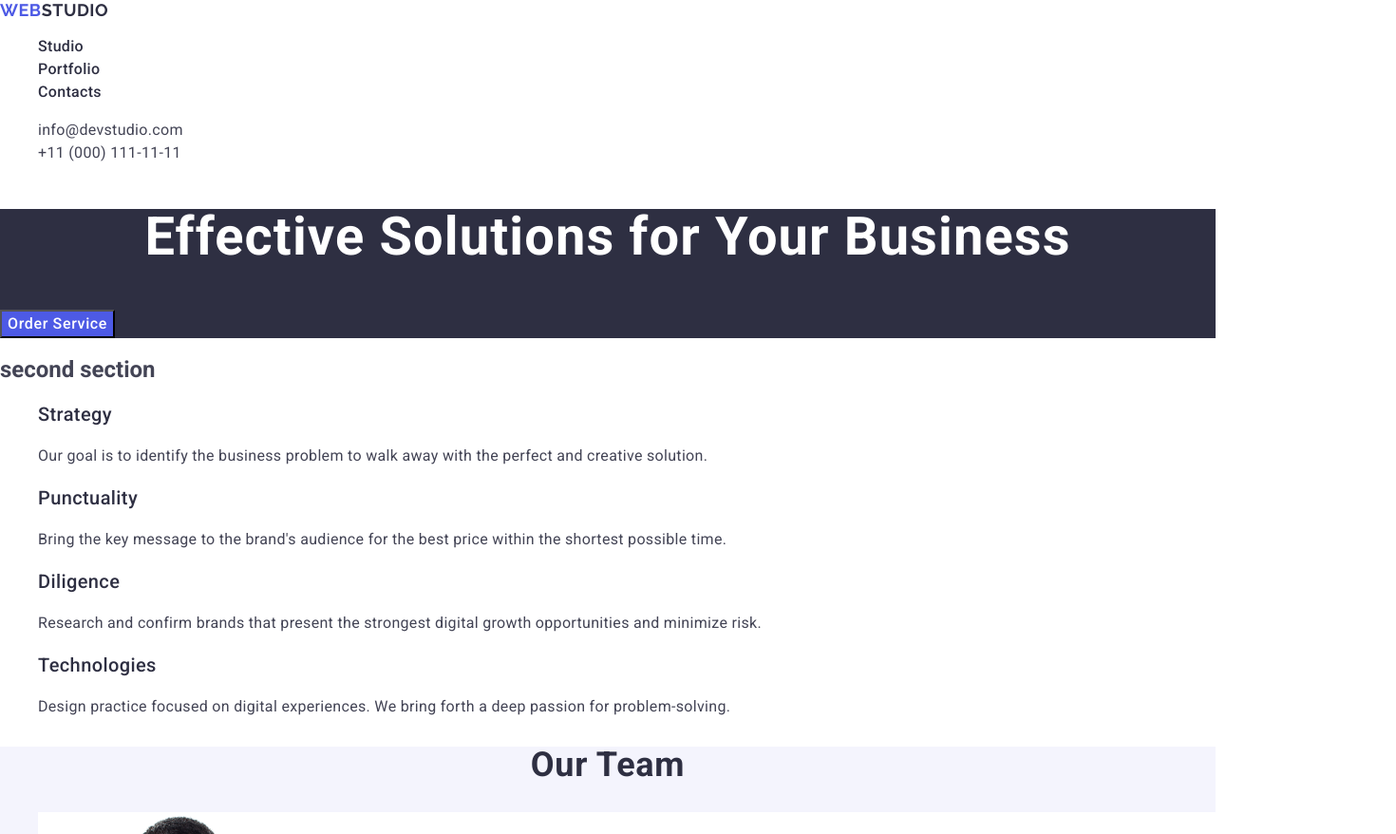
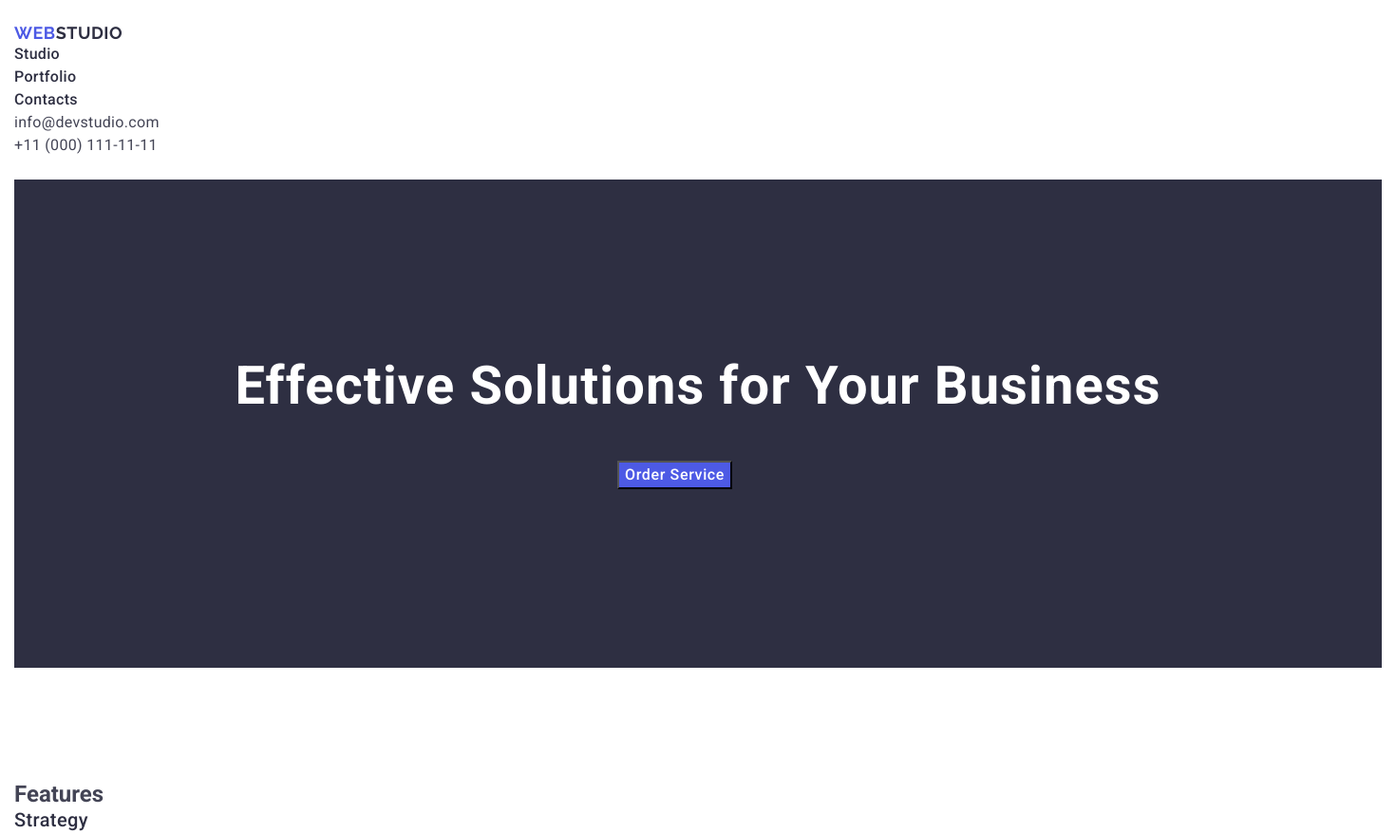
Before and after one commit to kerk911/goit-markup-hw-03, a plain HTML site: page index.html in a window 1280 px wide. Shown: the top 878 px of the page at 95% size, 1470 px wide, since content can reach past the window. Drawn offline with nearby package versions, Linux system fonts and the light colour scheme.

Commit message:
css pd mg

```diff
--- a/css/styles.css
+++ b/css/styles.css
@@ -2,14 +2,37 @@ body {
     font-family: "Roboto", sans-serif;
     color:#434455;
     background-color: #FFFFFF;
+    margin: 0;
+    padding: 0;
 }
 
 ul {
     list-style-type: none;
+    margin-top: 0;
+    margin-bottom: 0;
+    padding-left: 0;
 }
 
 a {
     text-decoration: none;
+}
+
+p,h1,h2,h3,h4,h5,h6 {
+    margin-top: 0;
+    margin-bottom: 0;
+}
+
+.conteiner {
+        width:1470px;
+        padding-left: 15px;
+        padding-right: 15px;
+        display: block;
+        margin: 0 auto;
+    }
+
+.header {
+    padding-top: 24px;
+    padding-bottom: 24px;
 }
 
 .logo {
@@ -19,8 +42,9 @@ a {
     line-height: 1.17;
     letter-spacing: 0.03em;
     text-transform: uppercase;
-    color: #4d5ae5
+    color: #4d5ae5;
 }
+
 .logo-color {
     font-family: "Raleway", sans-serif;
     font-weight: 700;
@@ -30,10 +54,17 @@ a {
     text-transform: uppercase;
     color: #2e2f42
 }
+
+.navigation-menu-list {
+    margin: 0 auto;
+    padding-left: 80;
+}
+
 .navigation-menu-list:hover,
 .navigation-menu-list:focus{
     color: #404bbf
 }
+
 .header-menu-item-link {
     font-weight: 500;
     font-size: 16px;
@@ -41,13 +72,16 @@ a {
     letter-spacing: 0.02em;
     color: #2e2f42;
 }
+
 .header-menu-item-link:hover,
 .header-menu-item-link:focus {
     color: #404bbf
 }
+
 .header-adress {
     font-style: normal;
 }
+
 .header-adress-link {
     font-weight: 400;
     font-size: 16px;
@@ -55,13 +89,18 @@ a {
     letter-spacing: 0.02em;
     color: #434455;
 }
+
 .header-adress-link:hover,
 .header-adress-link:focus {
     color: #404bbf;
 }
+
 .main-section {
+    padding-top: 188px;
+    padding-bottom: 188px;
     background-color: #2e2f42;
 }
+
 .main-heading {
     font-weight: 700;
     font-size: 56px;
@@ -70,6 +109,7 @@ a {
     text-align: center;
     background: #2e2f42;
     color: #fff;
+    margin-bottom: 48px;
 }
 
 .main-button {
@@ -81,11 +121,18 @@ a {
     letter-spacing: 0.04em;
     color: #fff;
     cursor: pointer;
+    margin-right: 636px;
+    margin-left: 635px;
 }
 
 .main-button:hover,
 .main-button:focus {
     background: #404bbf;
+}
+
+.about-section{
+    padding-top: 120px;
+    padding-bottom: 120px;
 }
 
 .about-item-header {
@@ -94,6 +141,7 @@ a {
     line-height: 1.2;
     letter-spacing: 0.02em;
     color: #2e2f42;
+    margin-bottom: 8px;
 }
 
 .about-item-text {
@@ -111,13 +159,19 @@ a {
     color: #2e2f42;
     text-transform: capitalize;
     text-align: center;
+    margin-bottom: 72px;
 }
+
 .team {
+    padding-top: 120px;
+    padding-bottom: 120px;
     background-color: #F4F4FD;
 }
+
 .team-list-about {
     background-color: #FFFFFF;
 }
+
 .team-list-images {
     background: url("path_to_image");
 }
@@ -152,6 +206,11 @@ a {
     letter-spacing: 0.02em;
 }
 
+.portfolio {
+    padding-top: 120px;
+    padding-bottom: 120px;
+}
+
 .header-portfolio {
     font-weight: 700;
     font-size: 36px;
@@ -160,6 +219,7 @@ a {
     color: #2e2f42;
     text-transform: capitalize;
     text-align: center;
+    margin-bottom: 72px;
 }
 
 .portfolio-images {
@@ -172,6 +232,7 @@ a {
     line-height: 1.2;
     letter-spacing: 0.02em;
     color: #2e2f42;
+    margin-bottom: 8px;
 }
 
 .portfolio-text {
@@ -182,6 +243,8 @@ a {
 }
 
 .footer {
+    padding-top: 100px;
+    padding-bottom: 100px;
     background: #2e2f42;
 }
 
@@ -193,6 +256,7 @@ a {
     letter-spacing: 0.03em;
     text-transform: uppercase;
     color: #4d5ae5;
+    margin-bottom: 16px;
 }
 
 .footer-logo-color {
--- a/index.html
+++ b/index.html
@@ -17,10 +17,11 @@
       referrerpolicy="no-referrer"
     />
     <link rel="stylesheet" href="./css/styles.css" />
-    <title>Document</title>
+    <title>WebStudio</title>
   </head>
   <body>
     <header class="header">
+      <div class="conteiner">
         <nav class="header-navigation">
           <a class="logo" href="./index.html" target="_blank"
             >Web<span class="logo-color">Studio</span></a
@@ -51,20 +52,24 @@
             </li>
           </ul>
         </address>
+      </div>
     </header>
     <main class="main">
+      <div class="conteiner">
         <section class="main-section">
           <h1 class="main-heading">Effective Solutions for Your Business</h1>
           <button class="main-button">Order Service</button>
         </section>
+      </div>
+      <div class="conteiner">
         <section class="about-section">
-        <h2 class="about-section-header">second section</h2>
+          <h2 class="about-section-header">Features</h2>
           <ul class="about-item">
             <li>
               <h3 class="about-item-header">Strategy</h3>
               <p class="about-item-text">
-              Our goal is to identify the business problem to walk away with the
-              perfect and creative solution.
+                Our goal is to identify the business problem to walk away with
+                the perfect and creative solution.
               </p>
             </li>
             <li>
@@ -90,6 +95,8 @@
             </li>
           </ul>
         </section>
+      </div>
+      <div class="conteiner">
         <section class="team">
           <h2 class="header-team">Our Team</h2>
           <ul class="team-list">
@@ -139,7 +146,9 @@
             </li>
           </ul>
         </section>
-      <section>
+      </div>
+      <div class="conteiner">
+        <section class="portfolio">
           <h2 class="header-portfolio">Our Portfolio</h2>
           <ul class="portfolio-list">
             <li>
@@ -210,15 +219,20 @@
             </li>
           </ul>
         </section>
+      </div>
     </main>
     <footer class="footer">
+      <div class="conteiner">
+        <section class="footer-section">
           <a class="footer-logo" href="./index.html" target="_self"
             >Web<span class="footer-logo-color">Studio</span></a
           >
           <p class="footer-text">
-        Increase the flow of customers and sales for your business with digital
-        marketing & growth solutions.
+            Increase the flow of customers and sales for your business with
+            digital marketing & growth solutions.
           </p>
+        </section>
+      </div>
     </footer>
   </body>
 </html>
```
Lines whose indentation alone changed are shown as unchanged.
